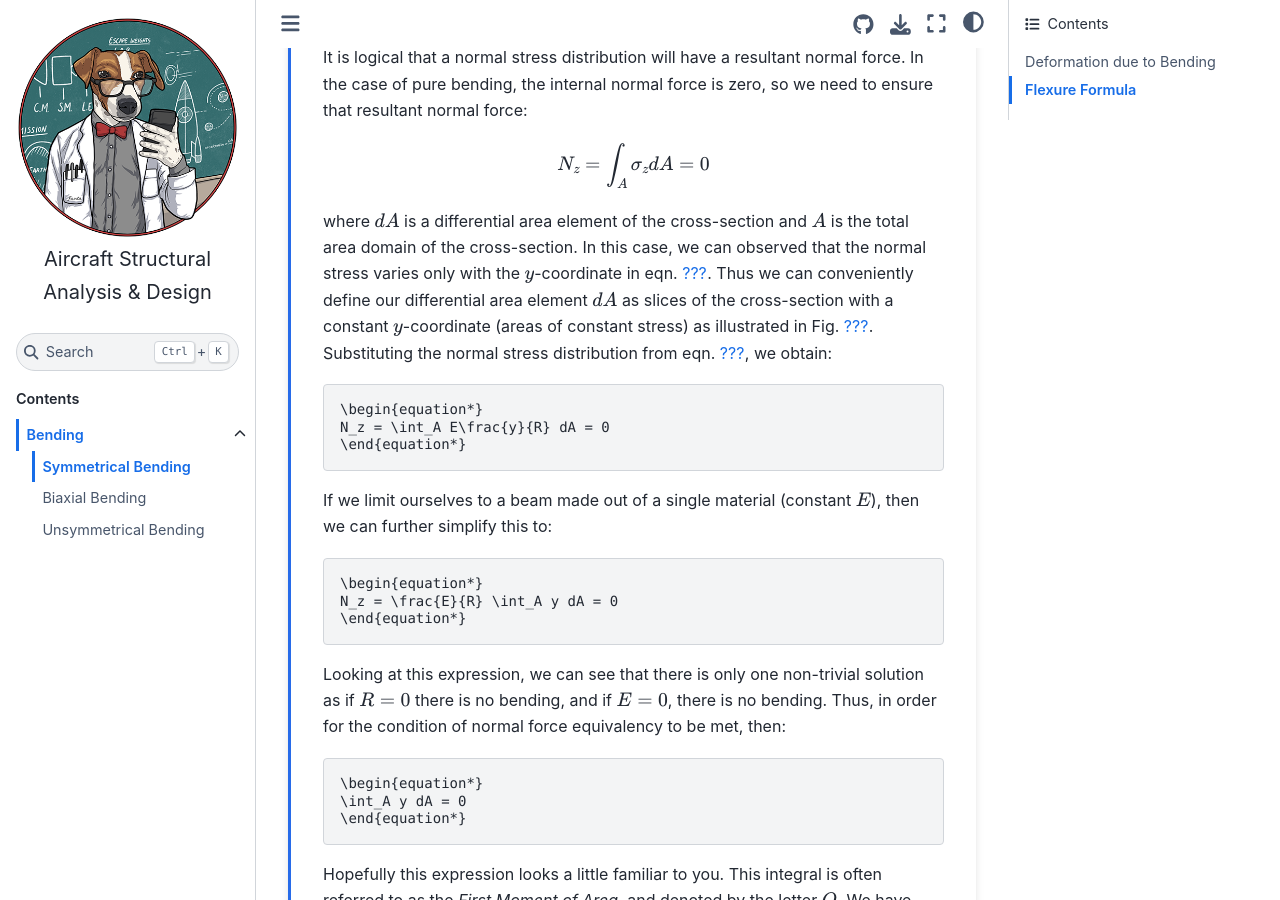
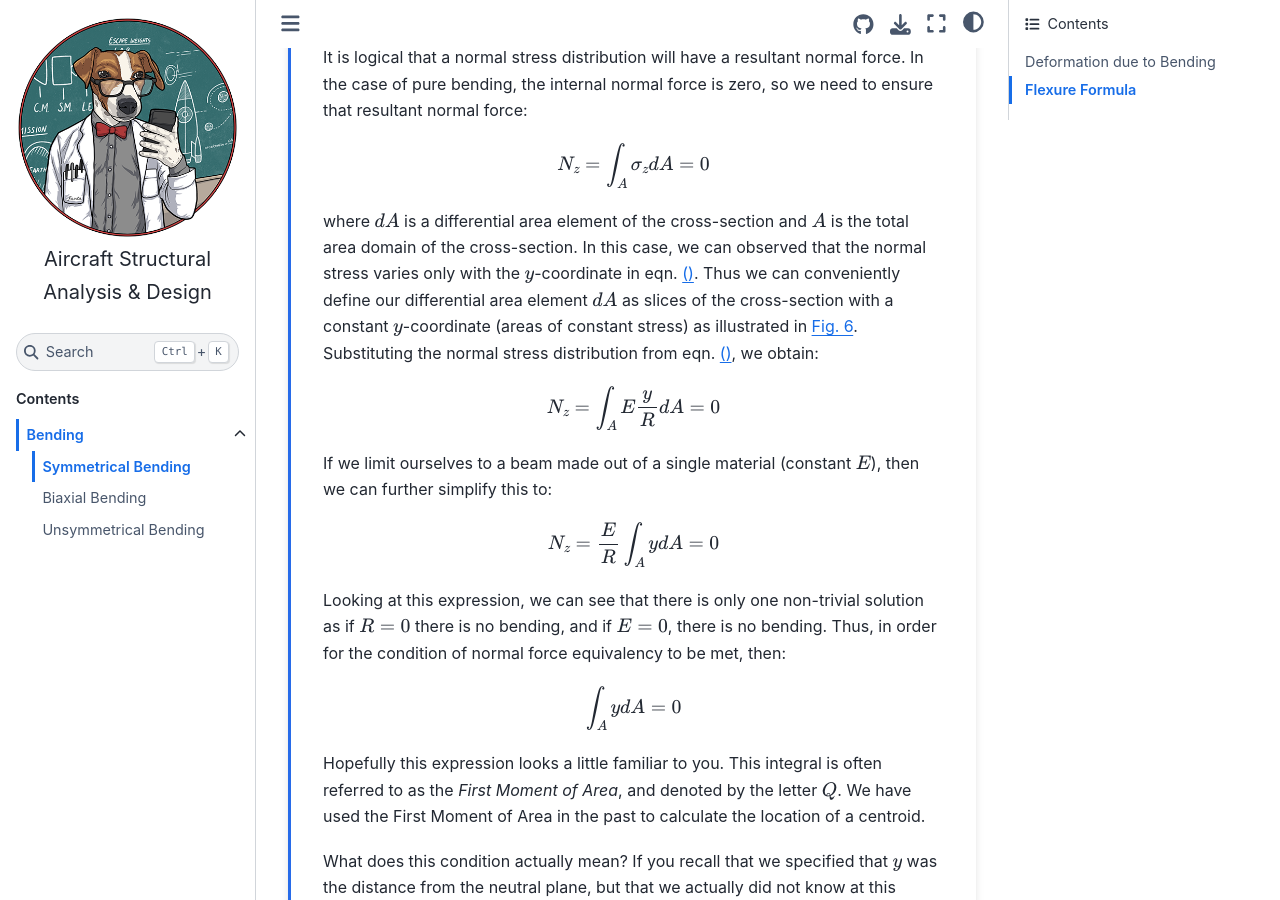
Before and after one commit to cdrans/SAD_textbook, a Jupyter Book: the page built from book/Bending/01_sym_bending.md, in a window 1280 px wide and 900 px high, scrolled down 3538 px. Built offline with Jupyter Book 1.0.4 settings and Sphinx 7.4.7 and the Sphinx Book theme 1.1.4, drawn with Linux system fonts in a browser that asks for light colours; comment, search, counter and statistics services are not loaded.

Commit message:
updated figure and equation references for normal force equivalency in pure bending

```diff
--- a/book/Bending/01_sym_bending.md
+++ b/book/Bending/01_sym_bending.md
@@ -138,20 +138,17 @@ It is logical that a normal stress distribution will have a resultant normal for
     N_z = \int_A \sigma_z dA = 0
     \end{equation*}
 
-where $dA$ is a differential area element of the cross-section and $A$ is the total area domain of the cross-section. In this case, we can observed that the normal stress varies only with the $y$-coordinate in eqn. \ref{eq:stresscurvature}. Thus we can conveniently define our differential area element $dA$ as slices of the cross-section with a constant $y$-coordinate (areas of constant stress) as illustrated in Fig. \ref{Fig:FlexFormRef}. Substituting the normal stress distribution from eqn. \ref{eq:stresscurvature}, we obtain:
-
+where $dA$ is a differential area element of the cross-section and $A$ is the total area domain of the cross-section. In this case, we can observed that the normal stress varies only with the $y$-coordinate in eqn. {eq}`eq:stresscurvature`. Thus we can conveniently define our differential area element $dA$ as slices of the cross-section with a constant $y$-coordinate (areas of constant stress) as illustrated in {numref}`Fig:FlexFormRef`. Substituting the normal stress distribution from eqn. {eq}`eq:stresscurvature`, we obtain:
     \begin{equation*}
     N_z = \int_A E\frac{y}{R} dA = 0
     \end{equation*}
 
 If we limit ourselves to a beam made out of a single material (constant $E$), then we can further simplify this to:
-
     \begin{equation*}
     N_z = \frac{E}{R} \int_A y dA = 0
     \end{equation*}
 
 Looking at this expression, we can see that there is only one non-trivial solution as if $R = 0$ there is no bending, and if $E=0$, there is no bending. Thus, in order for the condition of normal force equivalency to be met, then:
-
     \begin{equation*}
     \int_A y dA = 0
     \end{equation*}
```
